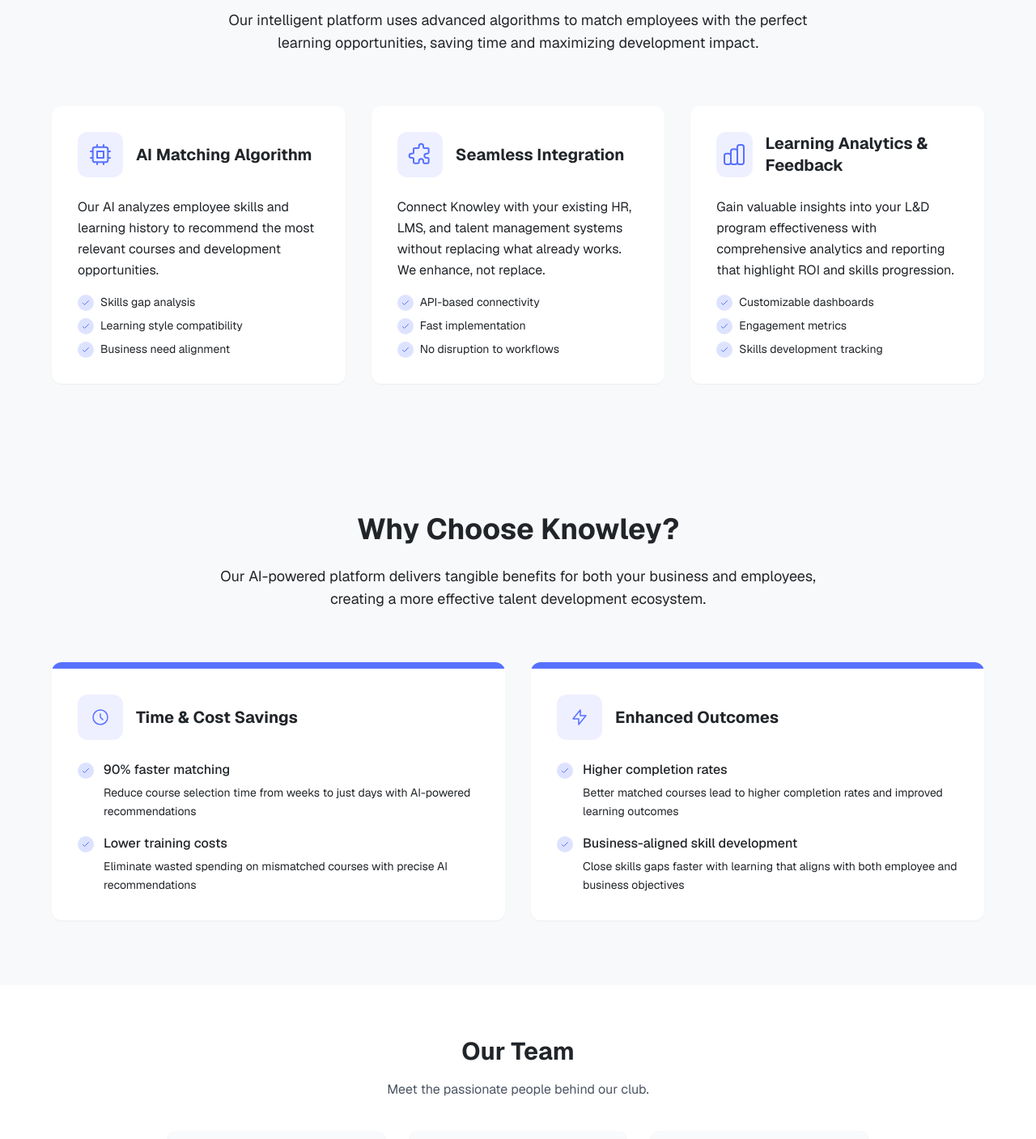
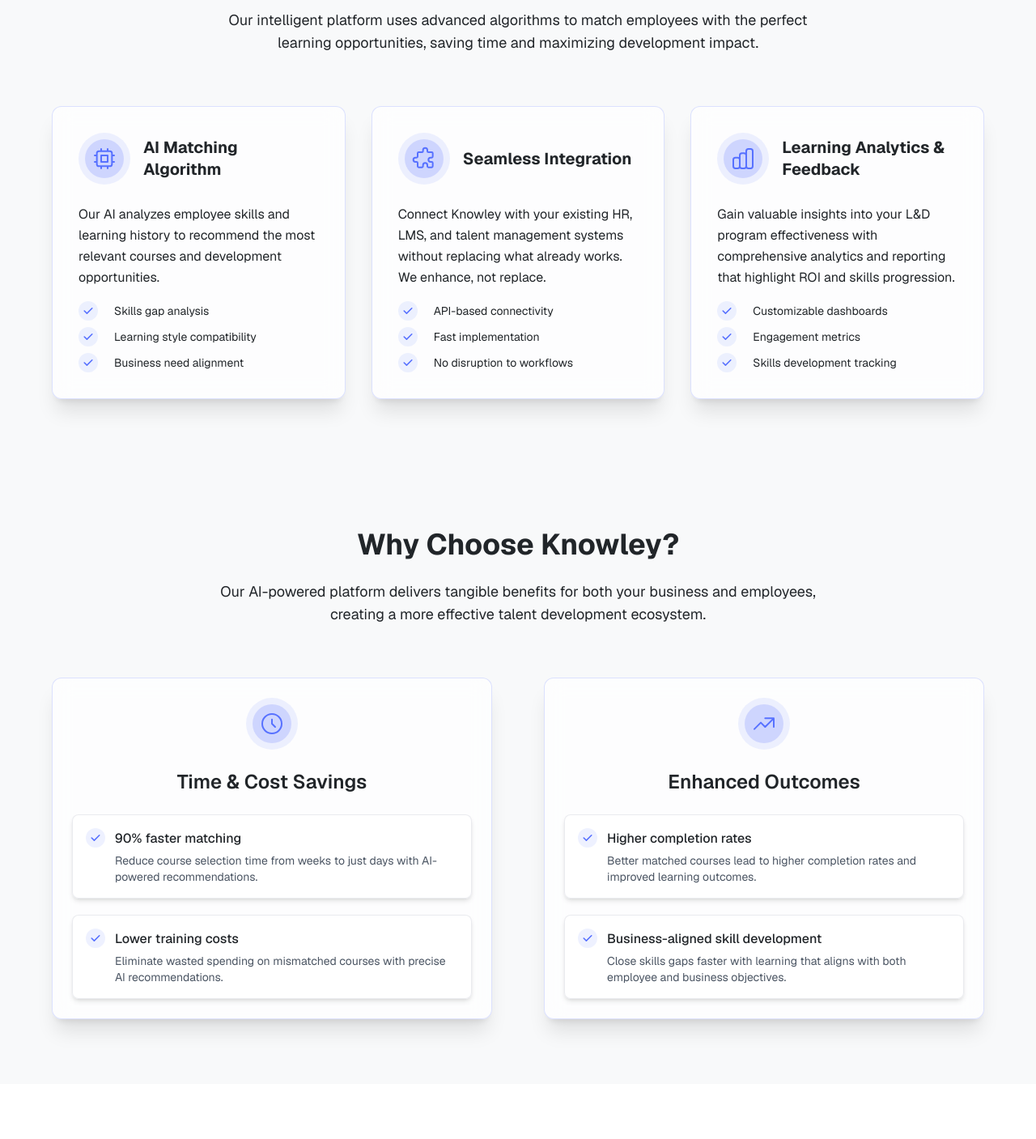
Before and after one commit to Grihladin/knowley_landing_page, a Next.js app: page / in a window 1280 px wide. Shown: the part 880-2287 px from the top of the page at 81% size. Built offline with nearby package versions, Linux system fonts and the light colour scheme.

Commit message:
update style to match 2 benefit also mathced styles then for feature secthion

```diff
--- a/app/BenefitCard.tsx
+++ /dev/null
@@ -1,56 +0,0 @@
-import React from "react";
-
-interface BenefitCardProps {
-  icon: React.ReactNode;
-  title: string;
-  benefits: { label: string; description: string }[];
-  colorClass?: string;
-}
-
-const BenefitCard: React.FC<BenefitCardProps> = ({ icon, title, benefits, colorClass }) => (
-  <div className="bg-white rounded-xl overflow-hidden shadow-sm">
-    <div className={`h-2 ${colorClass || 'bg-primary'}`}></div>
-    <div className="p-8">
-      <div className="flex items-center gap-4 mb-6">
-        <div className="w-14 h-14 bg-primary/10 rounded-xl flex items-center justify-center">
-          {icon}
-        </div>
-        <h3 className="text-xl font-bold leading-snug align-middle">
-          {title}
-        </h3>
-      </div>
-      <ul className="space-y-4">
-        {benefits.map((b, idx) => (
-          <li
-            key={idx}
-            className="flex items-start gap-3"
-          >
-            <div className="flex-shrink-0 w-5 h-5 rounded-full bg-primary/20 flex items-center justify-center mt-1">
-              <svg
-                className="w-3 h-3 text-primary"
-                fill="none"
-                viewBox="0 0 24 24"
-                stroke="currentColor"
-              >
-                <path
-                  strokeLinecap="round"
-                  strokeLinejoin="round"
-                  strokeWidth={2}
-                  d="M5 13l4 4L19 7"
-                />
-              </svg>
-            </div>
-            <div>
-              <span className="font-medium leading-normal">{b.label}</span>
-              <p className="text-sm text-gray-dark mt-1 leading-relaxed">
-                {b.description}
-              </p>
-            </div>
-          </li>
-        ))}
-      </ul>
-    </div>
-  </div>
-);
-
-export default BenefitCard;
--- a/app/BenefitsSection.tsx
+++ b/app/BenefitsSection.tsx
@@ -1,17 +1,68 @@
 "use client";
 import React from "react";
-import BenefitCard from "./BenefitCard";
+
+// Define SVG icons as components or inline
+const ClockIcon = () => (
+  <div className="relative flex items-center justify-center w-16 h-16">
+    {/* Outer circle - layer 1 */}
+    <div className="absolute w-full h-full rounded-full bg-primary/10"></div>
+    {/* Middle circle - layer 2 */}
+    <div className="absolute w-12 h-12 rounded-full bg-primary/20"></div>
+    {/* Inner icon */}
+    <svg xmlns="http://www.w3.org/2000/svg" className="relative h-8 w-8 text-primary" fill="none" viewBox="0 0 24 24" stroke="currentColor" strokeWidth={1.5}>
+      <path strokeLinecap="round" strokeLinejoin="round" d="M12 8v4l3 3m6-3a9 9 0 11-18 0 9 9 0 0118 0z" />
+    </svg>
+  </div>
+);
+
+const TrendingUpIcon = () => (
+  <div className="relative flex items-center justify-center w-16 h-16">
+    {/* Outer circle - layer 1 */}
+    <div className="absolute w-full h-full rounded-full bg-primary/10"></div>
+    {/* Middle circle - layer 2 */}
+    <div className="absolute w-12 h-12 rounded-full bg-primary/20"></div>
+    {/* Inner icon */}
+    <svg xmlns="http://www.w3.org/2000/svg" className="relative h-8 w-8 text-primary" fill="none" viewBox="0 0 24 24" stroke="currentColor" strokeWidth={1.5}>
+      <path strokeLinecap="round" strokeLinejoin="round" d="M13 7h8m0 0v8m0-8l-8 8-4-4-6 6" />
+    </svg>
+  </div>
+);
+
+const CheckIcon = () => (
+  <div className="flex items-center justify-center w-6 h-6 rounded-full bg-primary/10 mr-3 flex-shrink-0">
+    <svg xmlns="http://www.w3.org/2000/svg" className="h-4 w-4 text-primary" viewBox="0 0 20 20" fill="currentColor">
+      <path fillRule="evenodd" d="M16.707 5.293a1 1 0 010 1.414l-8 8a1 1 0 01-1.414 0l-4-4a1 1 0 011.414-1.414L8 12.586l7.293-7.293a1 1 0 011.414 0z" clipRule="evenodd" />
+    </svg>
+  </div>
+);
+
+const benefitCategories = [
+  {
+    id: "time-cost",
+    categoryTitle: "Time & Cost Savings",
+    IconComponent: ClockIcon,
+    benefits: [
+      { label: "90% faster matching", description: "Reduce course selection time from weeks to just days with AI-powered recommendations." },
+      { label: "Lower training costs", description: "Eliminate wasted spending on mismatched courses with precise AI recommendations." },
+    ]
+  },
+  {
+    id: "outcomes",
+    categoryTitle: "Enhanced Outcomes",
+    IconComponent: TrendingUpIcon,
+    benefits: [
+      { label: "Higher completion rates", description: "Better matched courses lead to higher completion rates and improved learning outcomes." },
+      { label: "Business-aligned skill development", description: "Close skills gaps faster with learning that aligns with both employee and business objectives." },
+    ]
+  }
+];
 
 export default function BenefitsSection() {
-  // Section ref and animation code were removed as they were unused
-
   return (
-    <section id="benefits" className="py-20 px-4 bg-gray-light">
-      <div
-        className="container mx-auto max-w-6xl"
-      >
+    <section id="benefits" className="py-20 px-4 from-background via-gray-light to-background bg-gradient-to-br">
+      <div className="container mx-auto max-w-6xl">
         <div className="text-center max-w-3xl mx-auto mb-16">
-          <h2 className="text-3xl md:text-4xl font-bold mb-6">
+          <h2 className="text-3xl md:text-4xl font-bold mb-6 text-gray-darker">
             Why Choose Knowley?
           </h2>
           <p className="text-gray-dark text-lg">
@@ -19,32 +70,30 @@ export default function BenefitsSection() {
             creating a more effective talent development ecosystem.
           </p>
         </div>
-        <div className="grid grid-cols-1 md:grid-cols-2 gap-8">
-          <BenefitCard
-            title="Time & Cost Savings"
-            benefits={[
-              { label: "90% faster matching", description: "Reduce course selection time from weeks to just days with AI-powered recommendations" },
-              { label: "Lower training costs", description: "Eliminate wasted spending on mismatched courses with precise AI recommendations" },
-            ]}
-            icon={
-              <svg xmlns="http://www.w3.org/2000/svg" className="h-6 w-6 text-primary" fill="none" viewBox="0 0 24 24" stroke="currentColor">
-                <path strokeLinecap="round" strokeLinejoin="round" strokeWidth={1.5} d="M12 8v4l3 3m6-3a9 9 0 11-18 0 9 9 0 0118 0z" />
-              </svg>
-            }
-          />
-          <BenefitCard
-            title="Enhanced Outcomes"
-            benefits={[
-              { label: "Higher completion rates", description: "Better matched courses lead to higher completion rates and improved learning outcomes" },
-              { label: "Business-aligned skill development", description: "Close skills gaps faster with learning that aligns with both employee and business objectives" },
-            ]}
-            icon={
-              <svg xmlns="http://www.w3.org/2000/svg" className="h-6 w-6 text-primary" fill="none" viewBox="0 0 24 24" stroke="currentColor">
-                <path strokeLinecap="round" strokeLinejoin="round" strokeWidth={1.5} d="M13 10V3L4 14h7v7l9-11h-7z" />
-              </svg>
-            }
-            colorClass="bg-primary"
-          />
+
+        <div className="grid grid-cols-1 lg:grid-cols-2 gap-10 lg:gap-16 items-start">
+          {benefitCategories.map((category) => (
+            <div key={category.id} className="flex flex-col items-center text-center p-6 bg-white/70 backdrop-blur-md rounded-xl shadow-xl border border-primary/20">
+              <div className="mb-6">
+                <category.IconComponent />
+              </div>
+              <h3 className="text-2xl font-semibold text-gray-darker mb-6">{category.categoryTitle}</h3>
+              <ul className="space-y-5 text-left w-full">
+                {category.benefits.map((benefit, index) => (
+                  <li
+                    key={index}
+                    className="flex items-start p-4 bg-white/80 rounded-lg shadow-md border border-gray-200/80"
+                  >
+                    <CheckIcon />
+                    <div>
+                      <h4 className="font-medium text-gray-darker">{benefit.label}</h4>
+                      <p className="text-gray-600 text-sm mt-1">{benefit.description}</p>
+                    </div>
+                  </li>
+                ))}
+              </ul>
+            </div>
+          ))}
         </div>
       </div>
     </section>
--- a/app/FeatureCard.tsx
+++ b/app/FeatureCard.tsx
@@ -8,9 +8,9 @@ interface FeatureCardProps {
 }
 
 const FeatureCard: React.FC<FeatureCardProps> = ({ icon, title, description, items }) => (
-  <div className="bg-white p-4 sm:p-8 rounded-xl shadow-sm w-full max-w-full">
+  <div className="p-4 sm:p-8 w-full max-w-full bg-white/70 backdrop-blur-md rounded-xl shadow-xl border border-primary/20">
     <div className="flex items-center gap-4 mb-6">
-      <div className="w-14 h-14 bg-primary/10 rounded-xl flex items-center justify-center">
+      <div className="flex items-center justify-center">
         {icon}
       </div>
       <h3 className="text-xl font-bold leading-snug align-middle">{title}</h3>
@@ -23,18 +23,17 @@ const FeatureCard: React.FC<FeatureCardProps> = ({ icon, title, description, ite
             key={idx}
             className="flex items-center gap-2"
           >
-            <div className="flex-shrink-0 w-5 h-5 rounded-full bg-primary/20 flex items-center justify-center">
+            <div className="flex items-center justify-center w-6 h-6 rounded-full bg-primary/10 mr-3 flex-shrink-0">
               <svg
-                className="w-3 h-3 text-primary"
-                fill="none"
-                viewBox="0 0 24 24"
-                stroke="currentColor"
+                xmlns="http://www.w3.org/2000/svg"
+                className="h-4 w-4 text-primary"
+                viewBox="0 0 20 20"
+                fill="currentColor"
               >
                 <path
-                  strokeLinecap="round"
-                  strokeLinejoin="round"
-                  strokeWidth={2}
-                  d="M5 13l4 4L19 7"
+                  fillRule="evenodd"
+                  d="M16.707 5.293a1 1 0 010 1.414l-8 8a1 1 0 01-1.414 0l-4-4a1 1 0 011.414-1.414L8 12.586l7.293-7.293a1 1 0 011.414 0z"
+                  clipRule="evenodd"
                 />
               </svg>
             </div>
--- a/app/FeaturesSection.tsx
+++ b/app/FeaturesSection.tsx
@@ -28,9 +28,13 @@ export default function FeaturesSection() {
             description="Our AI analyzes employee skills and learning history to recommend the most relevant courses and development opportunities."
             items={["Skills gap analysis", "Learning style compatibility", "Business need alignment"]}
             icon={
-              <svg xmlns="http://www.w3.org/2000/svg" className="h-8 w-8 text-primary" fill="none" viewBox="0 0 24 24" stroke="currentColor">
-                <path strokeLinecap="round" strokeLinejoin="round" strokeWidth={1.5} d="M9 3v2m6-2v2M9 19v2m6-2v2M5 9H3m2 6H3m18-6h-2m2 6h-2M7 19h10a2 2 0 002-2V7a2 2 0 00-2-2H7a2 2 0 00-2 2v10a2 2 0 002 2zM9 9h6v6H9V9z" />
-              </svg>
+              <div className="relative flex items-center justify-center w-16 h-16">
+                <div className="absolute w-full h-full rounded-full bg-primary/10"></div>
+                <div className="absolute w-12 h-12 rounded-full bg-primary/20"></div>
+                <svg xmlns="http://www.w3.org/2000/svg" className="relative h-8 w-8 text-primary" fill="none" viewBox="0 0 24 24" stroke="currentColor" strokeWidth={1.5}>
+                  <path strokeLinecap="round" strokeLinejoin="round" d="M9 3v2m6-2v2M9 19v2m6-2v2M5 9H3m2 6H3m18-6h-2m2 6h-2M7 19h10a2 2 0 002-2V7a2 2 0 00-2-2H7a2 2 0 00-2 2v10a2 2 0 002 2zM9 9h6v6H9V9z" />
+                </svg>
+              </div>
             }
           />
           <FeatureCard
@@ -38,9 +42,13 @@ export default function FeaturesSection() {
             description="Connect Knowley with your existing HR, LMS, and talent management systems without replacing what already works. We enhance, not replace."
             items={["API-based connectivity", "Fast implementation", "No disruption to workflows"]}
             icon={
-              <svg xmlns="http://www.w3.org/2000/svg" className="h-8 w-8 text-primary" fill="none" viewBox="0 0 24 24" stroke="currentColor">
-                <path strokeLinecap="round" strokeLinejoin="round" strokeWidth={1.5} d="M11 4a2 2 0 114 0v1a1 1 0 001 1h3a1 1 0 011 1v3a1 1 0 01-1 1h-1a2 2 0 100 4h1a1 1 0 011 1v3a1 1 0 01-1 1h-3a1 1 0 01-1-1v-1a2 2 0 10-4 0v1a1 1 0 01-1 1H7a1 1 0 01-1-1v-3a1 1 0 00-1-1H4a2 2 0 110-4h1a1 1 0 001-1V7a1 1 0 011-1h3a1 1 0 001-1V4z" />
-              </svg>
+              <div className="relative flex items-center justify-center w-16 h-16">
+                <div className="absolute w-full h-full rounded-full bg-primary/10"></div>
+                <div className="absolute w-12 h-12 rounded-full bg-primary/20"></div>
+                <svg xmlns="http://www.w3.org/2000/svg" className="relative h-8 w-8 text-primary" fill="none" viewBox="0 0 24 24" stroke="currentColor" strokeWidth={1.5}>
+                  <path strokeLinecap="round" strokeLinejoin="round" d="M11 4a2 2 0 114 0v1a1 1 0 001 1h3a1 1 0 011 1v3a1 1 0 01-1 1h-1a2 2 0 100 4h1a1 1 0 011 1v3a1 1 0 01-1 1h-3a1 1 0 01-1-1v-1a2 2 0 10-4 0v1a1 1 0 01-1 1H7a1 1 0 01-1-1v-3a1 1 0 00-1-1H4a2 2 0 110-4h1a1 1 0 001-1V7a1 1 0 011-1h3a1 1 0 001-1V4z" />
+                </svg>
+              </div>
             }
           />
           <FeatureCard
@@ -48,9 +56,13 @@ export default function FeaturesSection() {
             description="Gain valuable insights into your L&D program effectiveness with comprehensive analytics and reporting that highlight ROI and skills progression."
             items={["Customizable dashboards", "Engagement metrics", "Skills development tracking"]}
             icon={
-              <svg xmlns="http://www.w3.org/2000/svg" className="h-8 w-8 text-primary" fill="none" viewBox="0 0 24 24" stroke="currentColor">
-                <path strokeLinecap="round" strokeLinejoin="round" strokeWidth={1.5} d="M9 19v-6a2 2 0 00-2-2H5a2 2 0 00-2 2v6a2 2 0 002 2h2a2 2 0 002-2zm0 0V9a2 2 0 012-2h2a2 2 0 012 2v10m-6 0a2 2 0 002 2h2a2 2 0 002-2m0 0V5a2 2 0 012-2h2a2 2 0 012 2v14a2 2 0 01-2 2h-2a2 2 0 01-2-2z" />
-              </svg>
+              <div className="relative flex items-center justify-center w-16 h-16">
+                <div className="absolute w-full h-full rounded-full bg-primary/10"></div>
+                <div className="absolute w-12 h-12 rounded-full bg-primary/20"></div>
+                <svg xmlns="http://www.w3.org/2000/svg" className="relative h-8 w-8 text-primary" fill="none" viewBox="0 0 24 24" stroke="currentColor" strokeWidth={1.5}>
+                  <path strokeLinecap="round" strokeLinejoin="round" d="M9 19v-6a2 2 0 00-2-2H5a2 2 0 00-2 2v6a2 2 0 002 2h2a2 2 0 002-2zm0 0V9a2 2 0 012-2h2a2 2 0 012 2v10m-6 0a2 2 0 002 2h2a2 2 0 002-2m0 0V5a2 2 0 012-2h2a2 2 0 012 2v14a2 2 0 01-2 2h-2a2 2 0 01-2-2z" />
+                </svg>
+              </div>
             }
           />
         </div>
```
